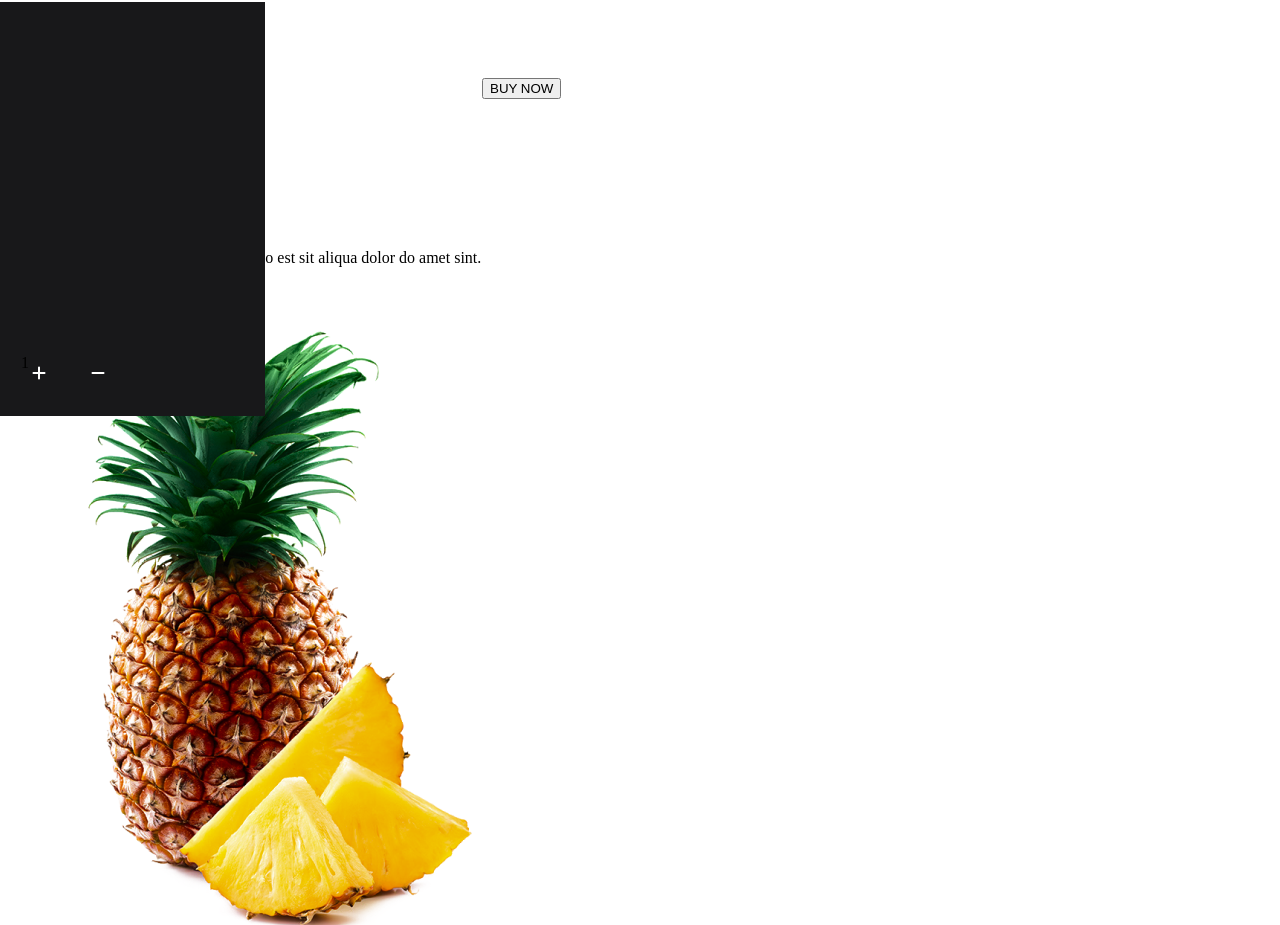
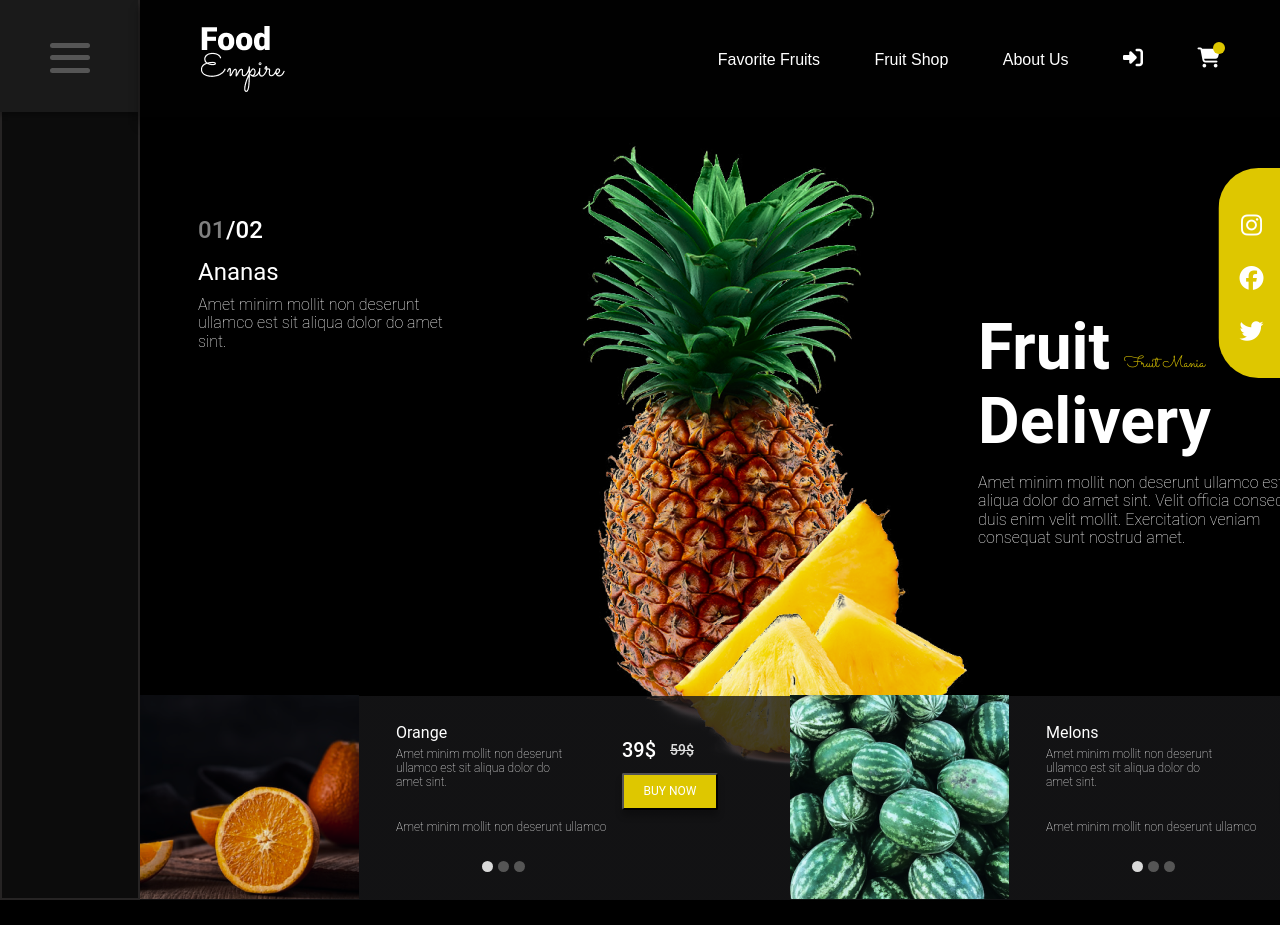
Before and after one commit to urfavcrow23/DEPI-Task1, a plain HTML site: page index.html in a window 1280 px wide. Shown: the top 925 px of the page. Drawn offline with Linux system fonts and the light colour scheme; files that its build step writes are made by us from their sources; the site is published under a folder, as on GitHub Pages, so addresses that start at the root find nothing.

Commit message:
Update index.html

```diff
--- a/index.html
+++ b/index.html
@@ -7,9 +7,9 @@
     <title>Food Empire</title>
     <link rel="icon" type="image/x-icon" href="../Images/Logo.png" />
     <!-- Main Template CSS File -->
-    <link rel="stylesheet" href="/style.css" />
+    <link rel="stylesheet" href="style.css" />
     <!-- Render All Elements Normally -->
-    <link rel="stylesheet" href="../Css/normalize.css" />
+    <link rel="stylesheet" href="normalize.css" />
     <!-- Font Awesome Library -->
     <link
       rel="stylesheet"
```
